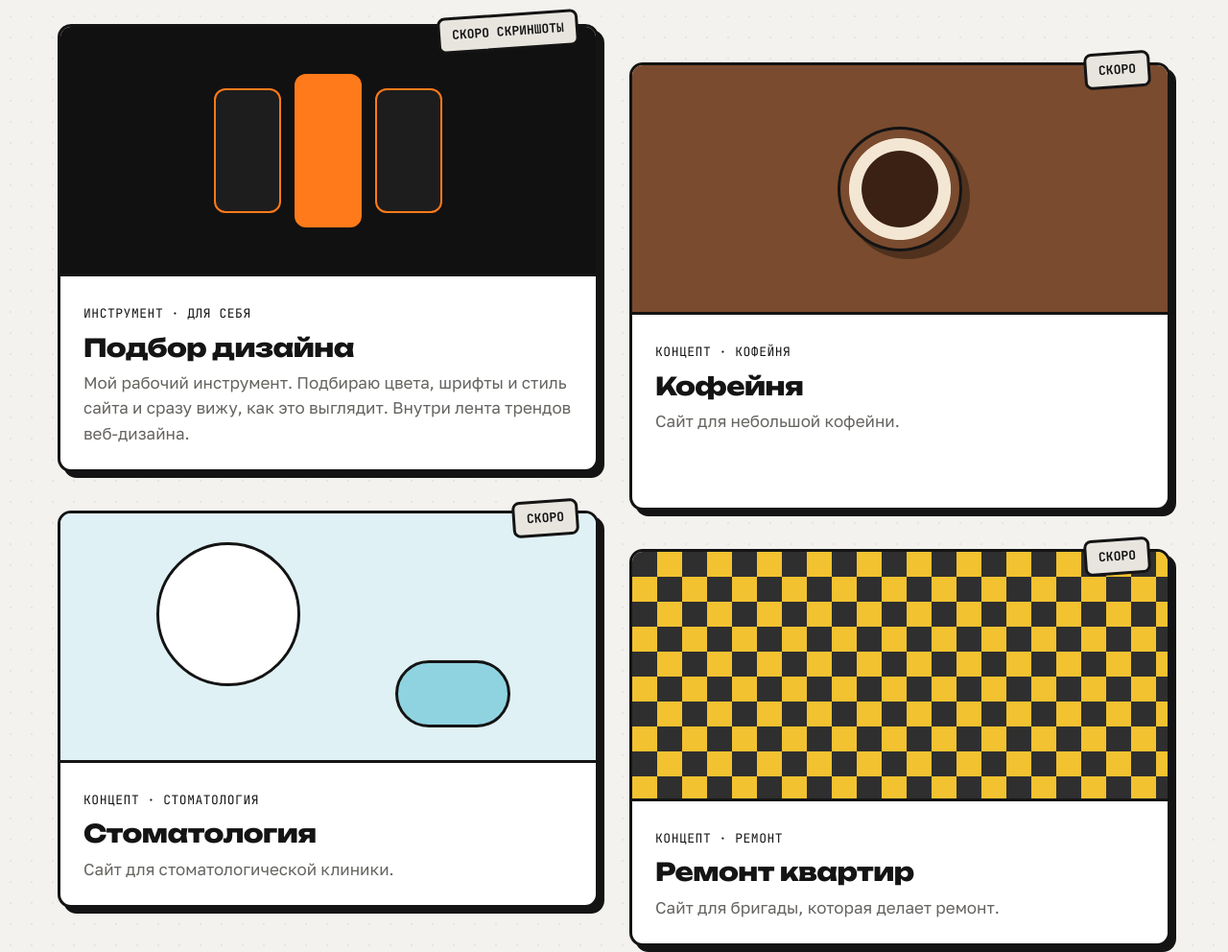
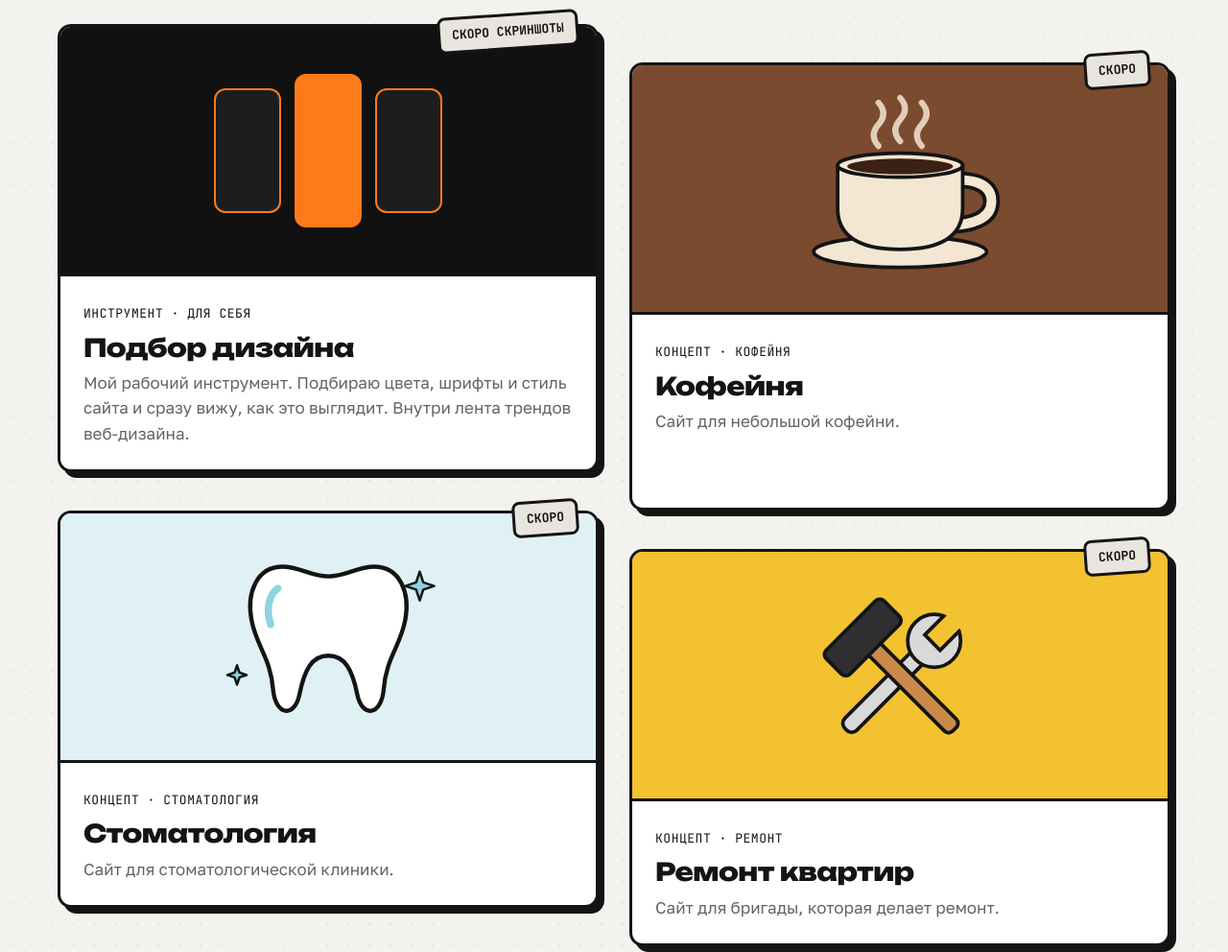
Before and after one commit to krasko-studio/krasko-studio.github.io, a plain HTML site: page index.html in a window 1280 px wide. Shown: the part 2260-3252 px from the top of the page at 96% size. Drawn offline with Linux system fonts and the light colour scheme.

Commit message:
Add files via upload

```diff
--- a/index.html
+++ b/index.html
@@ -88,8 +88,8 @@
 
       <div class="ticker" aria-hidden="true">
         <div class="ticker__track">
-          <span>сайты на заказ</span><span>редизайн</span><span>правки</span><span>Красько — значит красиво</span><span>сайты на заказ</span><span>редизайн</span><span>правки</span><span>Красько — значит красиво</span>
-          <span>сайты на заказ</span><span>редизайн</span><span>правки</span><span>Красько — значит красиво</span><span>сайты на заказ</span><span>редизайн</span><span>правки</span><span>Красько — значит красиво</span>
+          <span>сайты на заказ</span><span>редизайн</span><span>правки</span><span>Krasko Studio</span><span>сайты на заказ</span><span>редизайн</span><span>правки</span><span>Krasko Studio</span>
+          <span>сайты на заказ</span><span>редизайн</span><span>правки</span><span>Krasko Studio</span><span>сайты на заказ</span><span>редизайн</span><span>правки</span><span>Krasko Studio</span>
         </div>
       </div>
     </section>
@@ -105,16 +105,16 @@
         <div class="services">
           <article class="card service">
             <span class="service__num">01</span>
-            <h3>Сайт с&nbsp;нуля</h3>
-            <p>Для кофейни, салона, мастера или любого другого дела. Продумаю, что должно быть на&nbsp;сайте, сделаю дизайн и&nbsp;соберу сайт, который удобно открывать с&nbsp;телефона.</p>
-            <ul class="tags"><li>дизайн</li><li>вёрстка</li><li>под телефон</li></ul>
+            <h3>Редизайн</h3>
+            <p>Сайт есть, но&nbsp;выглядит устаревшим или в&nbsp;нём сложно разобраться. Сделаю новый вид и&nbsp;оставлю то, что уже работает.</p>
+            <ul class="tags"><li>новый вид</li><li>понятнее</li><li>под телефон</li></ul>
           </article>
 
           <article class="card service service--accent">
             <span class="service__num">02</span>
-            <h3>Редизайн</h3>
-            <p>Сайт есть, но&nbsp;выглядит устаревшим или в&nbsp;нём сложно разобраться. Сделаю новый вид и&nbsp;оставлю то, что уже работает.</p>
-            <ul class="tags"><li>новый вид</li><li>понятнее</li><li>под телефон</li></ul>
+            <h3>Сайт с&nbsp;нуля</h3>
+            <p>Для кофейни, салона, мастера или любого другого дела. Продумаю, что должно быть на&nbsp;сайте, сделаю дизайн и&nbsp;соберу сайт, который удобно открывать с&nbsp;телефона.</p>
+            <ul class="tags"><li>дизайн</li><li>вёрстка</li><li>под телефон</li></ul>
           </article>
 
           <article class="card service">
@@ -159,7 +159,20 @@
 
           <article class="card work">
             <div class="work__screen work__screen--coffee" aria-hidden="true">
-              <span></span>
+              <!-- чашка кофе на блюдце с паром -->
+              <svg class="work__art" viewBox="0 0 200 160">
+                <g fill="none" stroke="#f3e6d3" stroke-width="5" stroke-linecap="round" opacity="0.85">
+                  <path d="M82 44 q-8 -9 0 -18 q8 -9 0 -18"/>
+                  <path d="M100 40 q-8 -9 0 -18 q8 -9 0 -18"/>
+                  <path d="M118 44 q-8 -9 0 -18 q8 -9 0 -18"/>
+                </g>
+                <ellipse cx="100" cy="132" rx="72" ry="13" fill="#f3e6d3" stroke="#141414" stroke-width="3"/>
+                <path d="M146 72 q30 0 30 18 q0 18 -32 20" fill="none" stroke="#141414" stroke-width="14" stroke-linecap="round"/>
+                <path d="M146 72 q30 0 30 18 q0 18 -32 20" fill="none" stroke="#f3e6d3" stroke-width="8" stroke-linecap="round"/>
+                <path d="M48 60 H152 V96 Q152 130 100 130 Q48 130 48 96 Z" fill="#f3e6d3" stroke="#141414" stroke-width="3" stroke-linejoin="round"/>
+                <ellipse cx="100" cy="60" rx="52" ry="10" fill="#f3e6d3" stroke="#141414" stroke-width="3"/>
+                <ellipse cx="100" cy="61" rx="44" ry="6.5" fill="#3b2114"/>
+              </svg>
             </div>
             <div class="work__info">
               <span class="label">концепт · кофейня</span>
@@ -171,7 +184,14 @@
 
           <article class="card work">
             <div class="work__screen work__screen--dental" aria-hidden="true">
-              <span></span><span></span>
+              <!-- зуб с бликом и искорками -->
+              <svg class="work__art" viewBox="0 0 200 160">
+                <path d="M62 22 C40 22 32 44 36 66 C40 88 52 98 54 124 C56 146 72 148 76 128 C80 108 86 96 100 96 C114 96 120 108 124 128 C128 148 144 146 146 124 C148 98 160 88 164 66 C168 44 160 22 138 22 C124 22 114 30 100 30 C86 30 76 22 62 22 Z"
+                  fill="#ffffff" stroke="#141414" stroke-width="3.5" stroke-linejoin="round"/>
+                <path d="M58 40 C50 46 48 58 52 70" fill="none" stroke="#8fd3e0" stroke-width="6" stroke-linecap="round"/>
+                <path d="M176 26 l3 9 9 3 -9 3 -3 9 -3 -9 -9 -3 9 -3 Z" fill="#8fd3e0" stroke="#141414" stroke-width="2" stroke-linejoin="round"/>
+                <path d="M24 104 l2 6 6 2 -6 2 -2 6 -2 -6 -6 -2 6 -2 Z" fill="#8fd3e0" stroke="#141414" stroke-width="2" stroke-linejoin="round"/>
+              </svg>
             </div>
             <div class="work__info">
               <span class="label">концепт · стоматология</span>
@@ -182,7 +202,21 @@
           </article>
 
           <article class="card work">
-            <div class="work__screen work__screen--repair" aria-hidden="true"></div>
+            <div class="work__screen work__screen--repair" aria-hidden="true">
+              <!-- молоток и гаечный ключ крест-накрест -->
+              <svg class="work__art" viewBox="0 0 200 160">
+                <g transform="rotate(45 100 80)">
+                  <rect x="93" y="52" width="14" height="92" rx="6" fill="#d9d9d9" stroke="#141414" stroke-width="3"/>
+                  <circle cx="100" cy="40" r="22" fill="#d9d9d9" stroke="#141414" stroke-width="3"/>
+                  <rect x="91" y="20" width="18" height="22" fill="#f2c230" stroke="#141414" stroke-width="3"/>
+                  <rect x="92.5" y="12" width="15" height="10" fill="#f2c230"/>
+                </g>
+                <g transform="rotate(-45 100 80)">
+                  <rect x="93" y="44" width="14" height="100" rx="5" fill="#c98a4b" stroke="#141414" stroke-width="3"/>
+                  <rect x="66" y="22" width="68" height="28" rx="5" fill="#2f2f2f" stroke="#141414" stroke-width="3"/>
+                </g>
+              </svg>
+            </div>
             <div class="work__info">
               <span class="label">концепт · ремонт</span>
               <h3>Ремонт квартир</h3>
@@ -270,7 +304,7 @@
           <span class="logo__word" aria-hidden="true">Krask<svg viewBox="0 0 44 60"><path class="logo__drop" d="M22 4 C22 4 6 26 6 39 a16 16 0 0 0 32 0 C38 26 22 4 22 4 Z"/><ellipse class="logo__shine" cx="15.5" cy="40" rx="3.2" ry="5.5" transform="rotate(-20 15.5 40)"/></svg></span>
           <span class="logo__sub" aria-hidden="true">Studio</span>
         </span>
-        <p class="footer__slogan">Красько&nbsp;— значит красиво</p>
+        <p class="footer__slogan">Сайты на заказ, редизайн и правки</p>
       </div>
       <div class="footer__meta">
         <span>© 2026</span>
--- a/style.css
+++ b/style.css
@@ -454,7 +454,7 @@ a:focus-visible, button:focus-visible {
 
 .service:hover { box-shadow: 10px 10px 0 var(--ink); }
 
-.service--accent { background: var(--soft); }
+.service--accent { background: var(--accent); }
 
 .service p { margin: 0; }
 
@@ -484,6 +484,8 @@ a:focus-visible, button:focus-visible {
   font-size: 12px;
   background: var(--card);
 }
+
+.services__note .sticker { background: var(--accent); }
 
 .services__note {
   display: flex;
@@ -565,55 +567,19 @@ a:focus-visible, button:focus-visible {
   background: #ff7a1a;
 }
 
-/* Кофейня: чашка сверху */
-.work__screen--coffee {
-  background: #7a4b2e;
+/* Кофейня, стоматология, ремонт: фон + рисунок по центру */
+.work__screen--coffee { background: #7a4b2e; }
+.work__screen--dental { background: #dff1f5; }
+.work__screen--repair { background: #f2c230; }
+
+.work__screen--coffee,
+.work__screen--dental,
+.work__screen--repair {
   display: grid;
   place-items: center;
 }
 
-.work__screen--coffee span {
-  width: 130px;
-  height: 130px;
-  border-radius: 50%;
-  background: radial-gradient(circle, #3b2114 0 45%, #f3e6d3 46% 60%, transparent 61%);
-  border: 3px solid var(--ink);
-  box-shadow: 8px 8px 0 rgba(0, 0, 0, 0.35);
-}
-
-/* Стоматология: светлые мягкие формы */
-.work__screen--dental {
-  background: #dff1f5;
-}
-
-.work__screen--dental span {
-  position: absolute;
-  border: 3px solid var(--ink);
-  background: #fff;
-}
-
-.work__screen--dental span:nth-child(1) {
-  width: 150px;
-  height: 150px;
-  border-radius: 50%;
-  left: 18%;
-  top: 30px;
-}
-
-.work__screen--dental span:nth-child(2) {
-  width: 120px;
-  height: 70px;
-  border-radius: 40px;
-  right: 16%;
-  bottom: 34px;
-  background: #8fd3e0;
-}
-
-/* Ремонт: плитка */
-.work__screen--repair {
-  background:
-    repeating-conic-gradient(#f2c230 0 25%, #2f2f2f 0 50%) 0 0 / 52px 52px;
-}
+.work__art { width: auto; height: 78%; max-width: 90%; }
 
 /* ===== Как я работаю ===== */
 .steps {
@@ -625,13 +591,14 @@ a:focus-visible, button:focus-visible {
   position: relative;
 }
 
-/* линия между шагами: на телефоне вертикальная */
-.steps::before {
+/* линия между шагами: идёт от кружка к следующему, после последнего её нет.
+   На телефоне вертикальная */
+.step:not(:last-child)::before {
   content: "";
   position: absolute;
   left: 27px;
   top: 28px;
-  bottom: 28px;
+  bottom: -28px;
   border-left: 3px dashed var(--ink);
 }
 
@@ -668,9 +635,9 @@ a:focus-visible, button:focus-visible {
 @media (min-width: 900px) {
   .steps { grid-template-columns: repeat(5, 1fr); gap: 24px; margin-top: 64px; }
 
-  .steps::before {
+  .step:not(:last-child)::before {
     left: 28px;
-    right: 28px;
+    width: calc(100% + 24px);
     top: 27px;
     bottom: auto;
     border-left: 0;
@@ -679,7 +646,6 @@ a:focus-visible, button:focus-visible {
 
   .step { padding: 80px 0 0; }
   .step h3 { padding-top: 0; }
-  .step:nth-child(even) .step__num { transform: rotate(-8deg); }
 }
 
 /* ===== Контакты ===== */
@@ -779,4 +745,12 @@ a:focus-visible, button:focus-visible {
 
 @media (prefers-reduced-motion: reduce) {
   .ticker__track, .status__dot { animation: none; }
+
+  /* если в телефоне включено «Уменьшение движения», строка не едет:
+     показываем один набор слов по центру, без обрезанных краёв */
+  .ticker { white-space: normal; }
+  .ticker__track { display: flex; flex-wrap: wrap; justify-content: center; gap: 6px 24px; padding: 0 var(--gutter); }
+  .ticker__track span { padding-right: 0; font-size: 17px; }
+  .ticker__track span::after { content: none; }
+  .ticker__track span:nth-child(n+5) { display: none; }
 }
```
